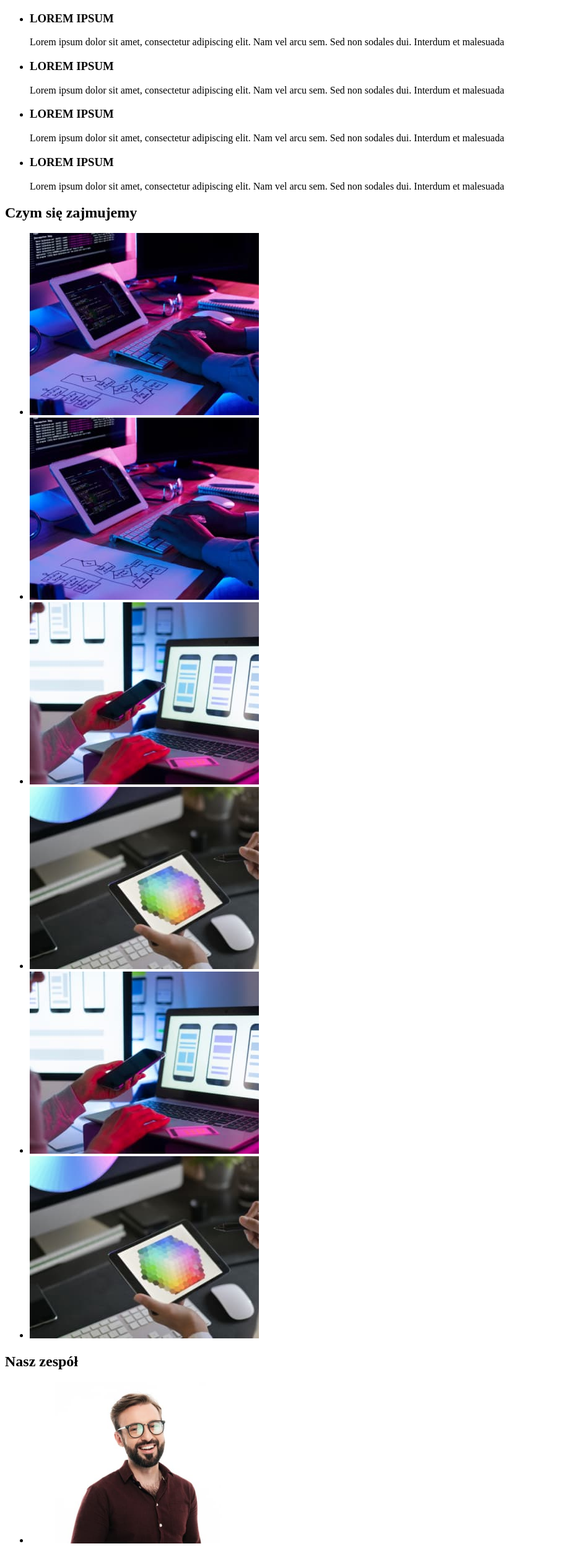
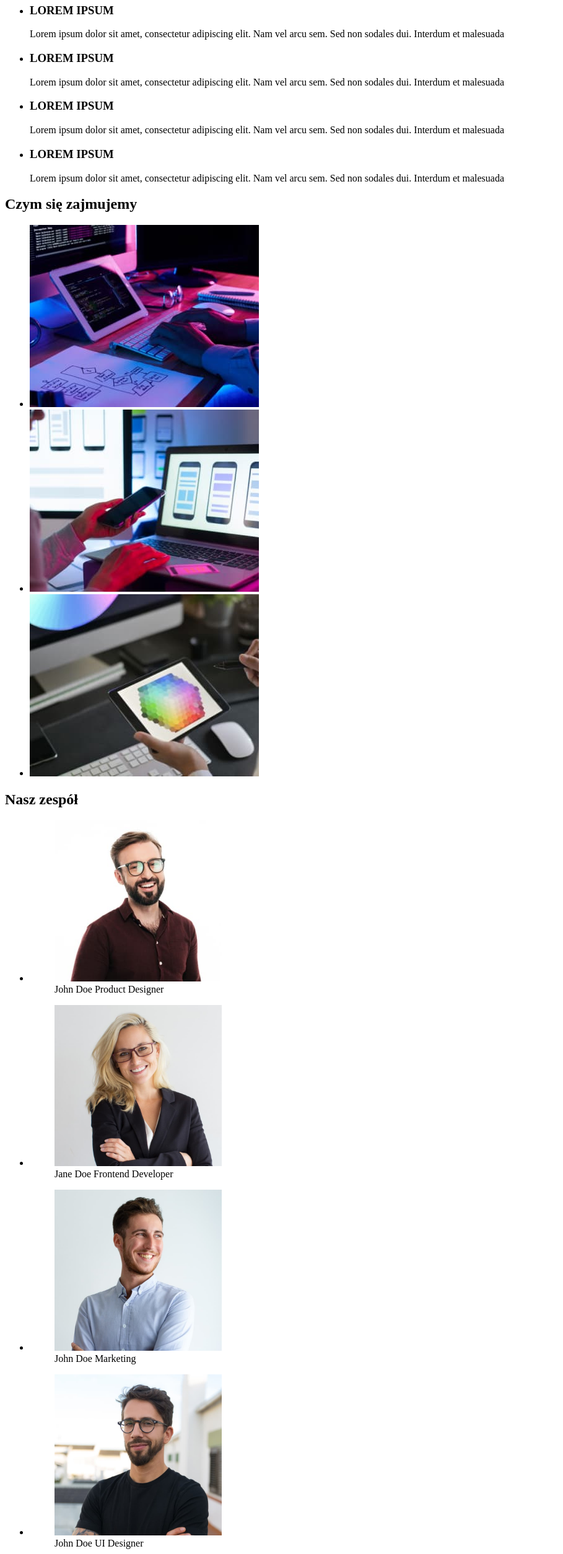
Before and after one commit to DominikaMorawska/goit-markup-hw-01, a plain HTML site: page index.html in a window 1280 px wide. Shown: the part 231-2739 px from the top of the page at 62% size, without its empty margins (0-909 px from the left). Drawn offline with Linux system fonts and the light colour scheme.

Commit message:
Added prettierrc config file and applied changes to index.html file

```diff
--- a/index.html
+++ b/index.html
@@ -10,7 +10,7 @@
 
 <body>
     <header>
-        <a href=# class="link">webstudio</a>
+        <a href=# class="link">Webstudio</a>
         <nav>
             <ul>
                 <li><a href="#">Agencja</a></li>
@@ -22,10 +22,16 @@
         <a href="tel:+48111111111">+48 111 111 111</a>
     </header>
     <main>
+        <!--HEADER-->
+        <section>
         <h1>EFEKTYWNE ROZWIĄZANIA DLA WASZEGO BIZNESU</h1>
         <button type="button">Zamów usługe</button>
+        </section>
+        <!-- nasze atuty -->
+        <section>
         <ul>
             <li>
+                <!-- h3 zostal zastosowany zamiast h2, mysle, ze tutaj bardziej pasuje; h2 jest zastosowany nizej, ale do wazniejszej wartosci, tak sadze-->
                 <h3>LOREM IPSUM</h3>
                 <p>Lorem ipsum dolor sit amet, consectetur adipiscing elit. Nam vel arcu sem. Sed non sodales dui.
                     Interdum et malesuada</p>
@@ -46,44 +52,45 @@
                     Interdum et malesuada</p>
             </li>
         </ul>
+        </section>
+        <!-- Czym sie zajmujemy-->
+        <section>
+            <!-- h2 zastosowany jako drugi naglowek w hierarchi-->
         <h2>Czym się zajmujemy</h2>
         <ul>
             <li><img src="images/what_are_we_doing/img1.jpg" alt="osoba_piszaca_na_laptopie" width="370" height="294">
-            <li><img src="images/what_are_we_doing/img1.jpg" alt="osoba_piszaca_na_laptopie" width="370" height="294">
-            </li>
-            <li><img src="images/what_are_we_doing/img2.jpg" alt="telefon_i_laptop" width="370" height="294"></li>
-            <li><img src="images/what_are_we_doing/img3.jpg" alt="paleta_barw_na_tablecie" width="370" height="294">
             <li><img src="images/what_are_we_doing/img2.jpg" alt="telefon_i_laptop" width="370" height="294"></li>
             <li><img src="images/what_are_we_doing/img3.jpg" alt="paleta_barw_na_tablecie" width="370" height="294">
             </li>
         </ul>
+        </section>
+        <!-- Nasz zespol -->
+        <section>
+            <!-- h2 zastosowany jako drugi naglowek w hierarchi-->
         <h2>Nasz zespół</h2>
         <ul>
             <li>
                 <figure><img src="images/our_team/img1.jpg" alt="John Doe" width="270" height="260">
-                <figure><img src="images/our_team/img1.jpg" alt="Jane Doe" width="270" height="260">
-                    <figcaption>John Doe Product Designer</figcaption>
+                    <figcaption>John Doe <span>Product Designer</span></figcaption>
                 </figure>
             </li>
             <li>
                 <figure><img src="images/our_team/img2.jpg" alt="Jane Doe" width="270" height="260">
-                <figure><img src="images/our_team/img2.jpg" alt="Jane Doe" width="270" height="260">
-                    <figcaption>Jane Doe Frontend Developer</figcaption>
+                    <figcaption>Jane Doe <span>Frontend Developer</span></figcaption>
                 </figure>
             </li>
             <li>
                 <figure><img src="images/our_team/img3.jpg" alt="John Doe" width="270" height="260">
-                <figure><img src="images/our_team/img3.jpg" alt="John Doe" width="270" height="260">
-                    <figcaption>John Doe Marketing</figcaption>
+                     <figcaption>John Doe <span>Marketing</span></figcaption>
                 </figure>
             </li>
             <li>
                 <figure><img src="images/our_team/img4.jpg" alt="John Doe" width="270" height="260">
-                <figure><img src="images/our_team/img4.jpg" alt="John Doe" width="270" height="260">
-                    <figcaption>John Doe UI Designer</figcaption>
+                    <figcaption>John Doe <span>UI Designer</span></figcaption>
                 </figure>
             </li>
         </ul>
+        </section>
     </main>
     <footer>
         <a href=# class="link">webstudio</a>
@@ -91,9 +98,9 @@
             <a href="https://www.google.com/maps/place/al.+Jerozolimskie+21,+00-508+Warszawa/@52.2305286,21.0160317,17z/data=!3m1!4b1!4m5!3m4!1s0x471eccf3e52bee23:0xc5163bc7ec8d4437!8m2!3d52.2305286!4d21.0160317"
                 class="link" target="_blank">
                 m. Warszawa, Aleje Jerozolimskie 21 </a>
-        </address>
         <a href="mailto:info@devstudio.com">info@devstudio.com</a>
         <a href="tel:+48111111111">+48 111 111 111</a>
+        </address>
     </footer>
 </body>
 </html>
```
Also changed, not shown: 1 other file.
